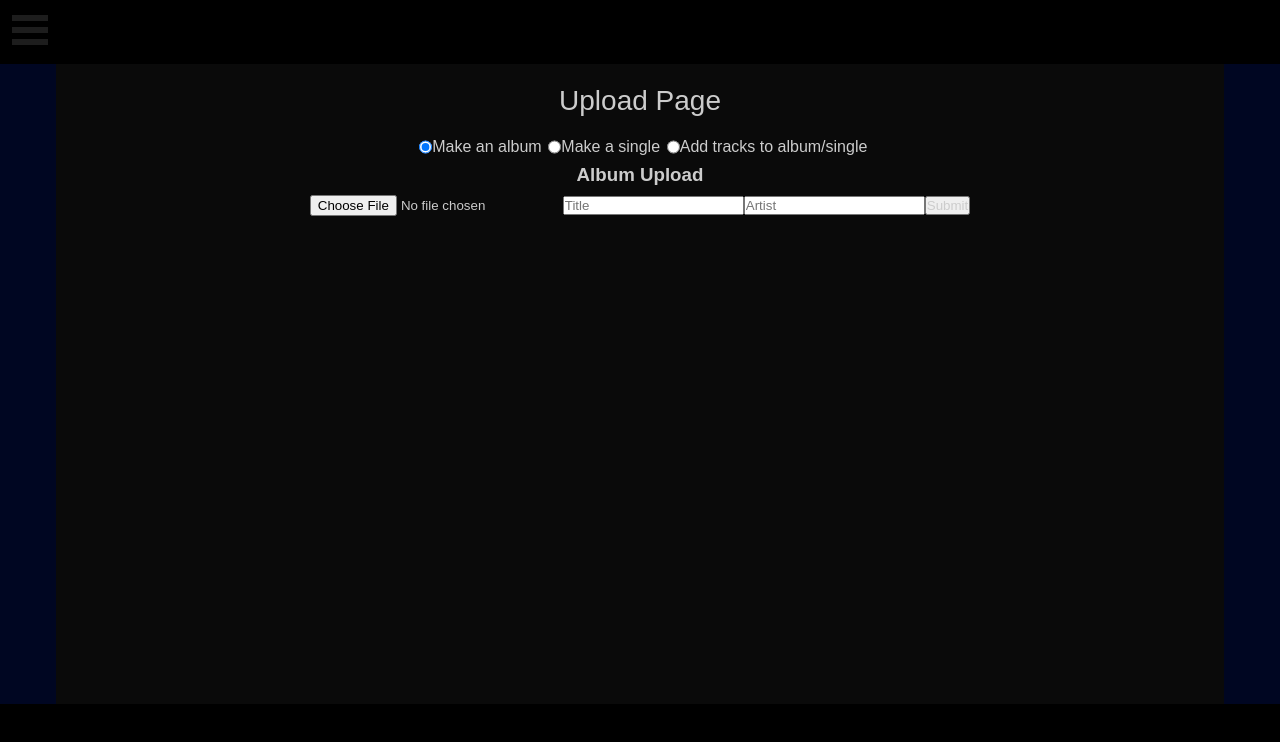
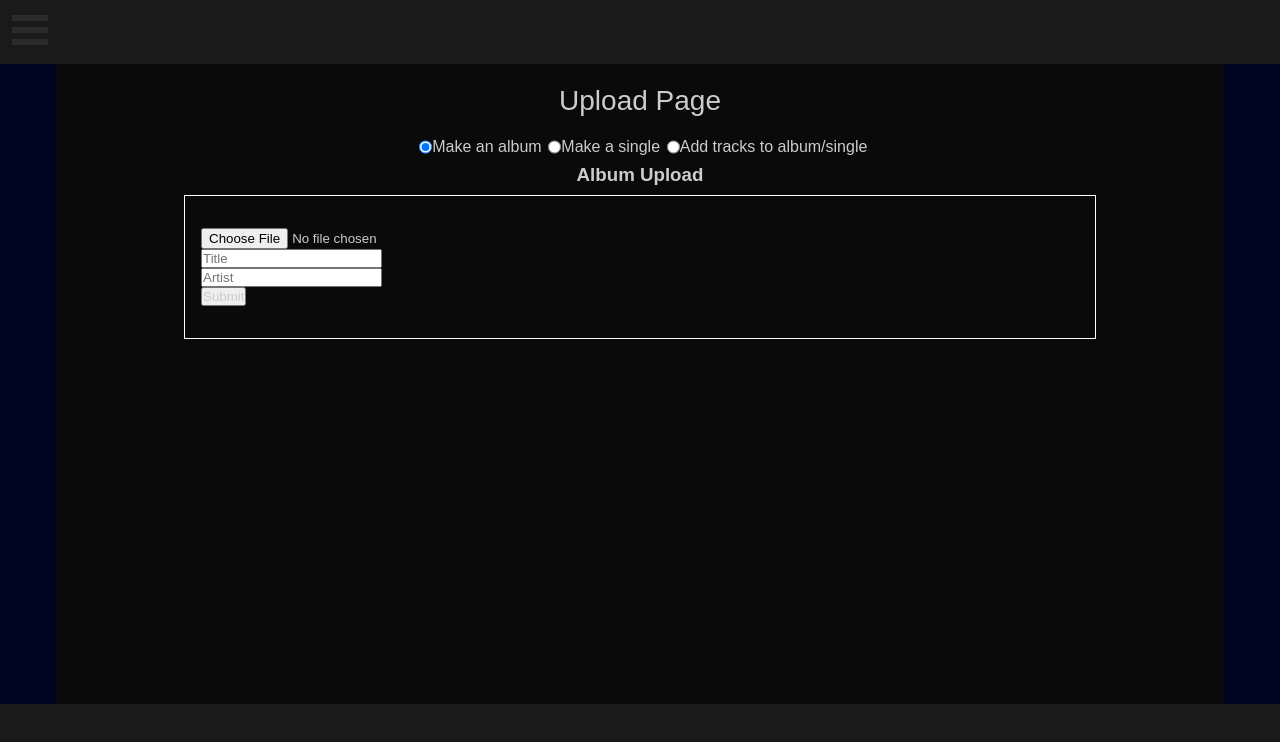
Before and after one commit to moreno-m2698/StudyCubbyFrontPrototype, a React (Vite) app: page /upload in a window 1280 px wide. Shown: the top 742 px of the page. Built offline with nearby package versions, Linux system fonts and the light colour scheme.

Commit message:
added visual css

```diff
--- a/src/CSS/app.css
+++ b/src/CSS/app.css
@@ -3,10 +3,11 @@
     --bottom-height: 6rem;
     --sidebar-color: #1b2559;
     --app-color:#000622;
+    --app-border: #1a1a1a;
 
     width: 100%;
     height: 100%;
-    background-color: black;
+    background-color: var(--app-border);
 }
 
 .app__main {
@@ -24,7 +25,7 @@
     position: fixed;
     height: var(--header-height);
     width: 100%;
-    background-color: black;
+    background-color: var(--app-border);
     z-index: 50;
 }
 
--- a/src/CSS/content.css
+++ b/src/CSS/content.css
@@ -4,11 +4,19 @@
     flex-grow: 1;
     overflow: hidden;
     width: auto;
-    border: 2px blue solid;
     border-radius: 1.25em;
     margin: .5em;
-    align-self: stretch;
+    display: flex;
+    align-items: center;
     background: none;
+}
+
+.visualizer__image {
+    display: flex;
+    height: 100%;
+    width: 100%;
+    align-items: center;
+    border-radius: 1.25em;
 }
 
 .sidebar {
--- a/src/CSS/player.css
+++ b/src/CSS/player.css
@@ -9,7 +9,7 @@
     grid-template-columns: 1fr 2fr 1fr;
     grid-template-rows: 1fr;
     z-index: 100;
-    background-color: rgb(26, 26, 26);
+    background-color: var(--app-border);
 
 }
 
--- a/src/CSS/upload.css
+++ b/src/CSS/upload.css
@@ -34,3 +34,23 @@
 .upload__header {
     margin-bottom: .5em;
 }
+
+.upload__mode {
+    margin-bottom: .5em;
+}
+
+form {
+    --form-margin: 8rem;
+    --form-padding: 2em;
+    border: white 1px solid;
+    display: flex;
+    flex-direction: column;
+    align-items: start;
+    margin: 0 var(--form-margin) 0 var(--form-margin);
+    padding: var(--form-padding) 1em var(--form-padding) 1em;
+}
+
+form li {
+    display: flex;
+    gap: .5em;
+}
--- a/src/components/UploadPageComponents/DraggablePreview.tsx
+++ b/src/components/UploadPageComponents/DraggablePreview.tsx
@@ -2,23 +2,20 @@ import React from 'react';
 
 const DraggablePreview = ({ id, text, index, inputName, setInputName, handleDragStart, handleDragOver, handleDrop }) => {
   return (
-    <div
-      className="draggable-element"
+
+      <li className="preview__input"
       draggable="true"
       onDragStart={(e) => handleDragStart(e, id)}
       onDragOver={(e) => handleDragOver(e)}
-      onDrop={(e) => handleDrop(e, id)}
-    >
-      <div className="element-header">
-        <span>{text}</span>
+      onDrop={(e) => handleDrop(e, id)}>
         <input
           type="text"
           value={inputName}
           onChange={(e) => setInputName(e.target.value)}
           placeholder="Track Title"
         />
-      </div>
-    </div>
+        <span>{text}</span>
+      </li>
   );
 };
 
--- a/src/components/UploadPageComponents/Preview.tsx
+++ b/src/components/UploadPageComponents/Preview.tsx
@@ -44,7 +44,7 @@ function Preview(props:PreviewProps) {
 
 
   return (
-    <div className='upload__previewer'>
+    <ul className='upload__previewer'>
          {props.fileData.map((element, index) => (
           <DraggablePreview
             key={element.id}
@@ -58,7 +58,7 @@ function Preview(props:PreviewProps) {
             handleDrop={handleDrop}
           />
         ))}
-    </div>
+    </ul>
   )
 }
 
--- a/src/components/VisualizerComponents/Visualizer.tsx
+++ b/src/components/VisualizerComponents/Visualizer.tsx
@@ -1,7 +1,8 @@
 // import '../../CSS/visualizer.css'
 
 function Visualizer() {
-    return <h2>placeholder</h2>
+    return <img className="visualizer__image" src='https://static.vecteezy.com/system/resources/thumbnails/027/419/597/small_2x/relax-on-balcony-lo-fi-aesthetic-wallpaper-opened-window-curtains-blowing-in-wind-2d-cartoon-interior-illustration-purple-lofi-background-90s-retro-album-art-chill-vibes-vector.jpg'/>
+
 }
 
 export default Visualizer
```
